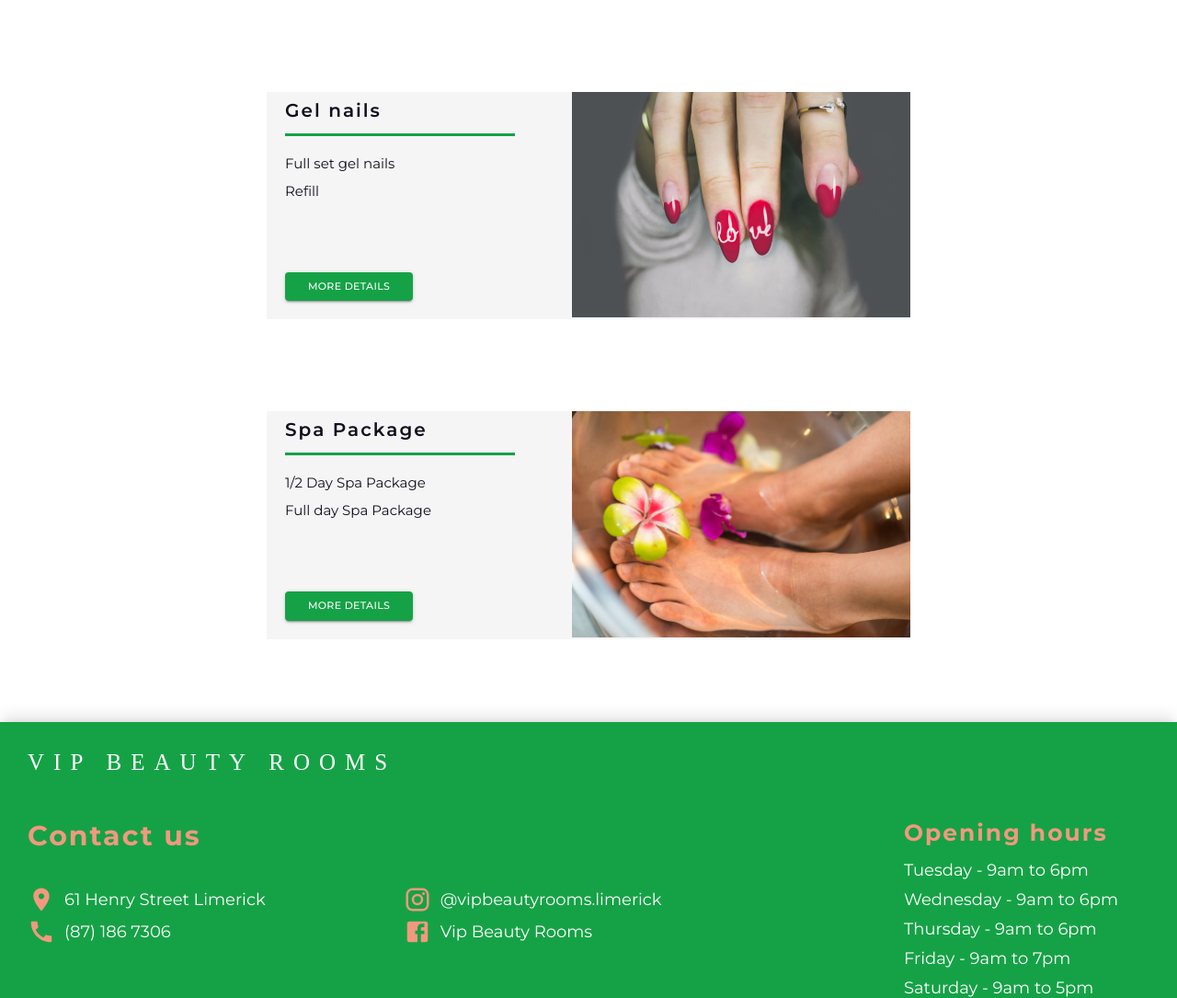
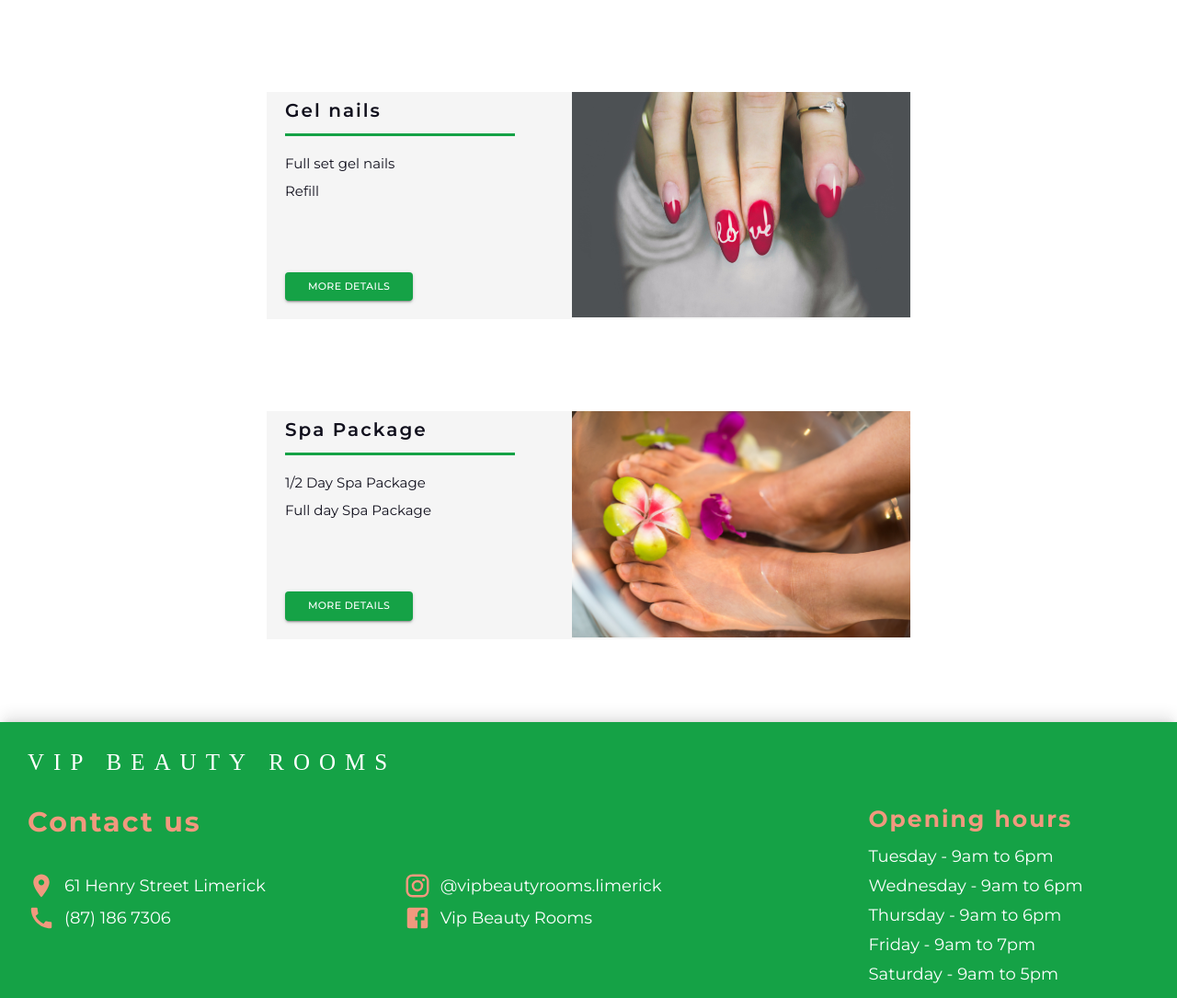
Before and after one commit to BrenoFischer/vip-beauty-rooms, a React (Create React App) app: page / in a window 1280 px wide. Shown: the part 1716-2801 px from the top of the page at 92% size. Built offline with nearby package versions, Linux system fonts and the light colour scheme; a web font is replaced by a local one.

Commit message:
footer style adjust

```diff
--- a/src/components/footer/footer.component.js
+++ b/src/components/footer/footer.component.js
@@ -13,7 +13,7 @@ const FooterItem = ({ title, icon, anchor=null }) => {
                 <h4 className='footer-item__title'>{title}</h4>
             </div>
         :
-            <a href={anchor} target="_blank">
+            <a href={anchor} target="_blank" rel="noreferrer">
                 <div className='footer-item'>
                     {icon}
                     <h4 className='footer-item__title'>{title}</h4>
--- a/src/components/footer/footer.styles.scss
+++ b/src/components/footer/footer.styles.scss
@@ -26,7 +26,7 @@
 
     &__section-container {
         position: absolute;
-        top: 35%;
+        top: 30%;
         left: 3rem;
     }
 
@@ -69,8 +69,12 @@
 
     &__schedule-container {
         position: absolute;
-        top: 35%;
-        right: 5%;
+        top: 30%;
+        right: 8%;
+
+        @include respond(tab-land) {
+            right: 5%;
+        }
     }
 
     &__schedule-title {
```
